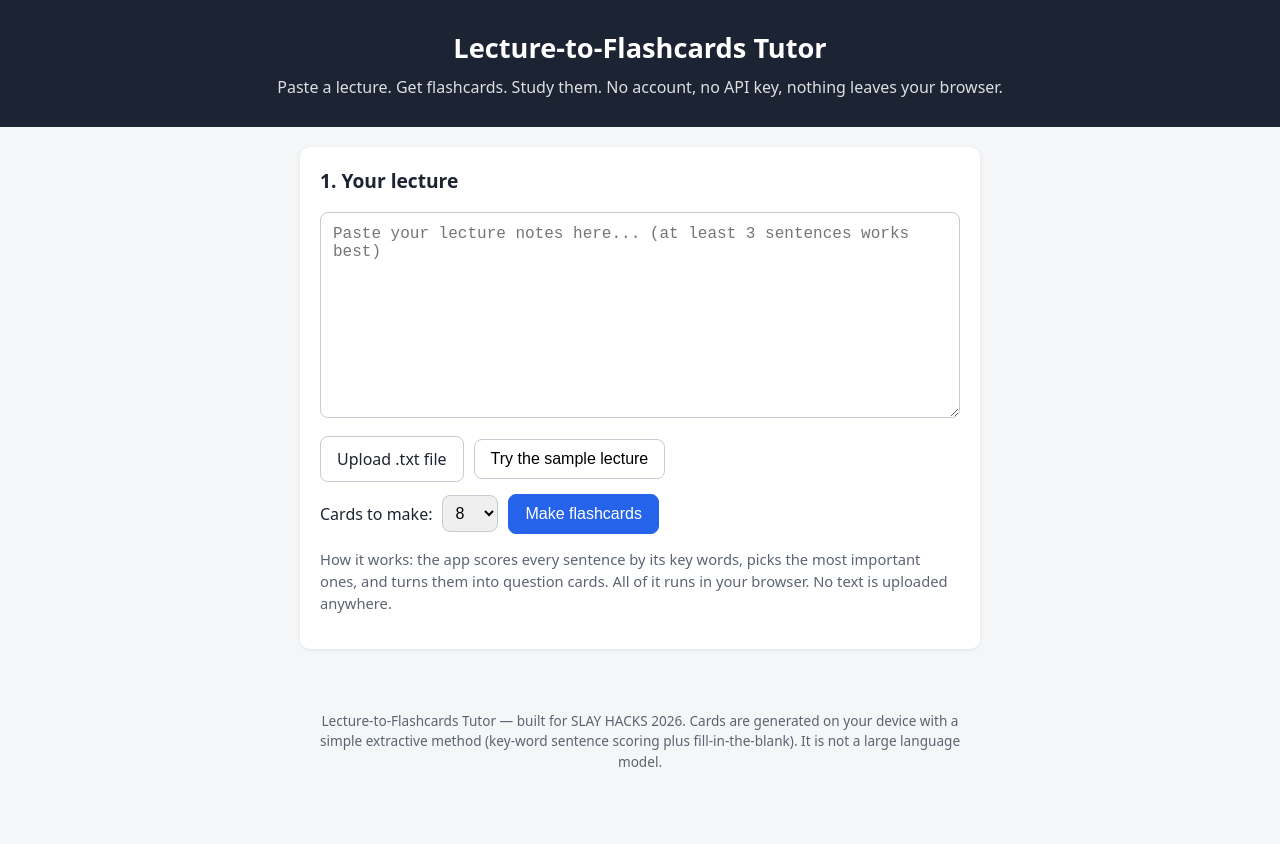
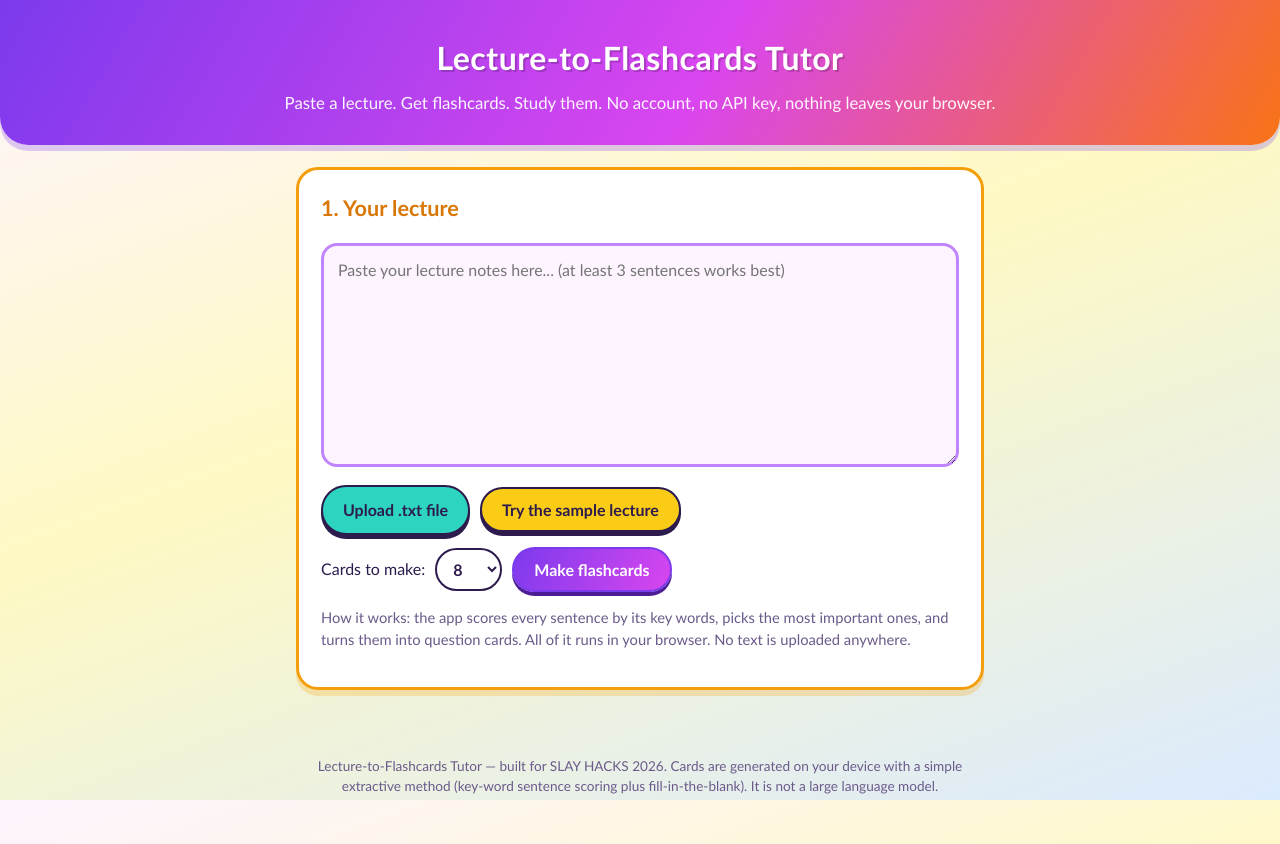
Before and after one commit to skymiller1509-blip/lecture-flashcards, a plain HTML site: page index.html in a window 1280 px wide. Before the commit the page ends 816 px from the top, so only its background shows below. Drawn offline with Linux system fonts and the light colour scheme.

Commit message:
Make the tutor fun: bright gradients, chunky pill buttons, playful colours
Published for NEAR Hackathon submission

```diff
--- a/style.css
+++ b/style.css
@@ -1,28 +1,112 @@
 * { box-sizing: border-box; }
-body { font-family: system-ui, -apple-system, "Segoe UI", sans-serif; margin: 0; background: #f4f6f8; color: #1c2333; line-height: 1.5; }
-header { background: #1c2333; color: #fff; padding: 28px 20px; text-align: center; }
-header h1 { margin: 0 0 6px; font-size: 1.7rem; }
-.tagline { margin: 0; opacity: 0.85; }
-main { max-width: 720px; margin: 0 auto; padding: 20px; }
-section { background: #fff; border-radius: 10px; padding: 20px; margin-bottom: 18px; box-shadow: 0 1px 4px rgba(0,0,0,0.08); }
-h2 { margin-top: 0; font-size: 1.2rem; }
-textarea { width: 100%; padding: 12px; border: 1px solid #c4ccd6; border-radius: 8px; font-size: 1rem; resize: vertical; }
+body {
+  font-family: "Trebuchet MS", "Comic Sans MS", "Chalkboard SE", "Segoe UI", system-ui, sans-serif;
+  margin: 0;
+  background: linear-gradient(160deg, #fdf4ff 0%, #fef9c3 45%, #dbeafe 100%);
+  background-attachment: fixed;
+  color: #2d1b4e;
+  line-height: 1.5;
+}
+header {
+  background: linear-gradient(120deg, #7c3aed 0%, #d946ef 55%, #f97316 100%);
+  color: #fff;
+  padding: 34px 20px 30px;
+  text-align: center;
+  border-bottom-left-radius: 28px;
+  border-bottom-right-radius: 28px;
+  box-shadow: 0 6px 0 rgba(124, 58, 237, 0.25);
+}
+header h1 {
+  margin: 0 0 8px;
+  font-size: 2rem;
+  letter-spacing: 0.5px;
+  text-shadow: 2px 2px 0 rgba(0, 0, 0, 0.18);
+}
+.tagline { margin: 0; opacity: 0.95; font-size: 1.05rem; }
+main { max-width: 720px; margin: 0 auto; padding: 22px 16px; }
+section {
+  background: #fff;
+  border-radius: 22px;
+  padding: 22px;
+  margin-bottom: 20px;
+  border: 3px solid #7c3aed;
+  box-shadow: 0 6px 0 rgba(124, 58, 237, 0.18);
+}
+#input-step { border-color: #f59e0b; box-shadow: 0 6px 0 rgba(245, 158, 11, 0.25); }
+#study-step { border-color: #06b6d4; box-shadow: 0 6px 0 rgba(6, 182, 212, 0.25); }
+#result-step { border-color: #22c55e; box-shadow: 0 6px 0 rgba(34, 197, 94, 0.25); }
+h2 { margin-top: 0; font-size: 1.35rem; color: #7c3aed; }
+#input-step h2 { color: #d97706; }
+#study-step h2 { color: #0891b2; }
+#result-step h2 { color: #16a34a; }
+textarea {
+  width: 100%;
+  padding: 14px;
+  border: 3px solid #c084fc;
+  border-radius: 16px;
+  font-size: 1rem;
+  font-family: inherit;
+  resize: vertical;
+  background: #fdf4ff;
+}
+textarea:focus { outline: none; border-color: #d946ef; box-shadow: 0 0 0 4px rgba(217, 70, 239, 0.2); }
 .row { display: flex; gap: 10px; align-items: center; flex-wrap: wrap; margin-top: 12px; }
 .row.center { justify-content: center; }
-button, .file-label { font-size: 1rem; padding: 10px 16px; border-radius: 8px; border: 1px solid #c4ccd6; background: #fff; cursor: pointer; }
-button:hover, .file-label:hover { background: #eef1f4; }
-button.primary { background: #2563eb; color: #fff; border-color: #2563eb; }
-button.primary:hover { background: #1d4ed8; }
-button.known { background: #16a34a; color: #fff; border-color: #16a34a; }
-button.unknown { background: #dc2626; color: #fff; border-color: #dc2626; }
-select { font-size: 1rem; padding: 8px; border-radius: 8px; border: 1px solid #c4ccd6; }
-.error { color: #b91c1c; font-weight: 600; }
-.hint { color: #5b6472; font-size: 0.92rem; }
-#word-count { color: #5b6472; }
-.progress { display: flex; justify-content: space-between; font-weight: 600; margin-bottom: 12px; }
-.card { border: 2px solid #2563eb; border-radius: 12px; min-height: 180px; padding: 24px; display: flex; flex-direction: column; justify-content: center; cursor: pointer; background: #f8faff; }
-.card.flipped { background: #fff7ed; border-color: #ea580c; }
-.card-type { font-size: 0.8rem; text-transform: uppercase; letter-spacing: 1px; color: #5b6472; margin-bottom: 10px; }
-.card-text { font-size: 1.25rem; }
-.card-hint { margin-top: 14px; font-size: 0.85rem; color: #5b6472; }
-footer { text-align: center; color: #5b6472; font-size: 0.85rem; padding: 10px 20px 30px; max-width: 720px; margin: 0 auto; }
+button, .file-label {
+  font-size: 1rem;
+  font-family: inherit;
+  font-weight: 700;
+  padding: 11px 20px;
+  border-radius: 999px;
+  border: 2px solid #2d1b4e;
+  background: #facc15;
+  color: #2d1b4e;
+  cursor: pointer;
+  box-shadow: 0 4px 0 #2d1b4e;
+  transition: transform 0.08s ease, box-shadow 0.08s ease;
+}
+button:hover, .file-label:hover { transform: translateY(-2px); box-shadow: 0 6px 0 #2d1b4e; }
+button:active, .file-label:active { transform: translateY(2px); box-shadow: 0 2px 0 #2d1b4e; }
+button.primary { background: linear-gradient(120deg, #7c3aed, #d946ef); color: #fff; border-color: #7c3aed; box-shadow: 0 4px 0 #4c1d95; }
+button.primary:hover { box-shadow: 0 6px 0 #4c1d95; }
+button.known { background: #22c55e; color: #fff; border-color: #15803d; box-shadow: 0 4px 0 #15803d; }
+button.known:hover { box-shadow: 0 6px 0 #15803d; }
+button.unknown { background: #f43f5e; color: #fff; border-color: #be123c; box-shadow: 0 4px 0 #be123c; }
+button.unknown:hover { box-shadow: 0 6px 0 #be123c; }
+.file-label { background: #2dd4bf; }
+select {
+  font-size: 1rem;
+  font-family: inherit;
+  font-weight: 700;
+  padding: 9px 12px;
+  border-radius: 999px;
+  border: 2px solid #2d1b4e;
+  background: #fff;
+  color: #2d1b4e;
+}
+.error { color: #be123c; font-weight: 700; }
+.hint { color: #6b5a8a; font-size: 0.92rem; }
+#word-count { color: #6b5a8a; font-weight: 700; }
+.progress { display: flex; justify-content: space-between; gap: 8px; flex-wrap: wrap; font-weight: 700; margin-bottom: 14px; }
+.progress span { background: #ede9fe; color: #5b21b6; border-radius: 999px; padding: 6px 14px; }
+#score-text { background: #dcfce7; color: #166534; }
+.card {
+  border: 3px solid #7c3aed;
+  border-radius: 24px;
+  min-height: 200px;
+  padding: 26px;
+  display: flex;
+  flex-direction: column;
+  justify-content: center;
+  cursor: pointer;
+  background: linear-gradient(150deg, #ffffff 0%, #fef9c3 100%);
+  box-shadow: 0 6px 0 rgba(124, 58, 237, 0.25);
+  transition: transform 0.15s ease, background 0.2s ease;
+}
+.card:active { transform: scale(0.98); }
+.card.flipped { background: linear-gradient(150deg, #fff7ed 0%, #fde68a 100%); border-color: #f97316; box-shadow: 0 6px 0 rgba(249, 115, 22, 0.3); }
+.card-type { font-size: 0.8rem; text-transform: uppercase; letter-spacing: 2px; color: #7c3aed; font-weight: 700; margin-bottom: 10px; }
+.card.flipped .card-type { color: #ea580c; }
+.card-text { font-size: 1.35rem; font-weight: 700; }
+.card-hint { margin-top: 16px; font-size: 0.9rem; color: #6b5a8a; }
+footer { text-align: center; color: #6b5a8a; font-size: 0.85rem; padding: 10px 20px 34px; max-width: 720px; margin: 0 auto; }
```
